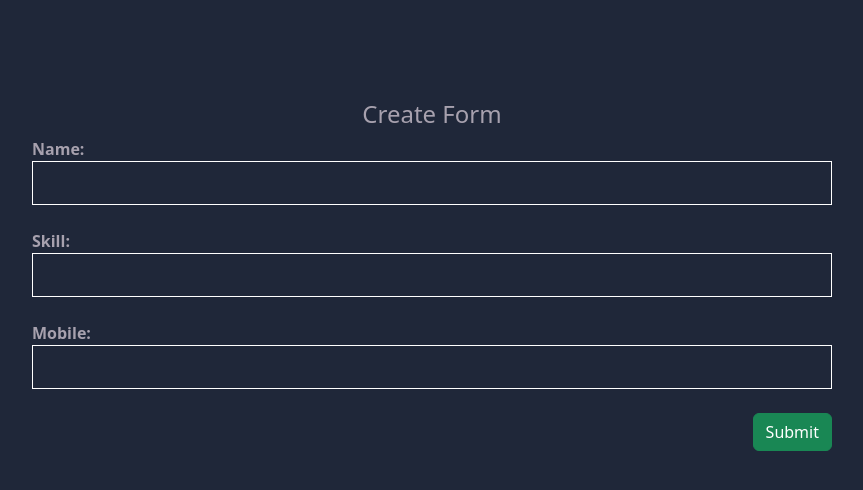
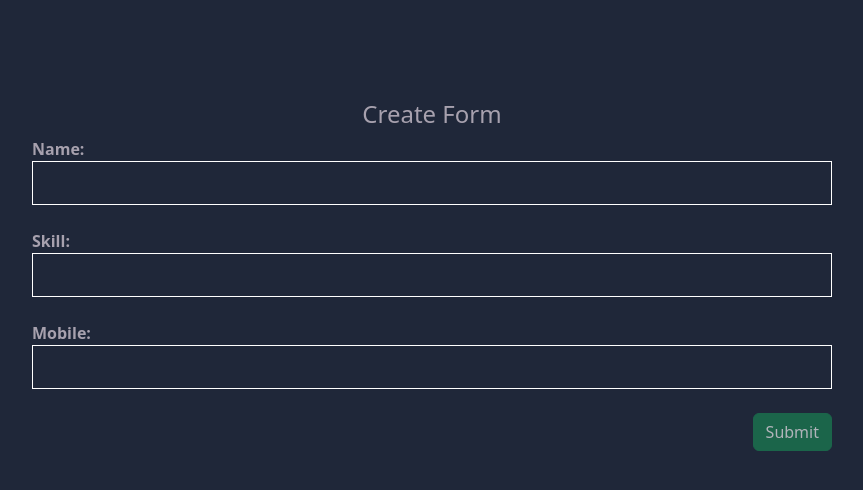
Before and after one commit to 05-ram/redux-crud, a React (Create React App) app: page /create in a window 1280 px wide. Shown: the top 490 px of the page, without its empty margins (208-1071 px from the left). Built offline with nearby package versions, Linux system fonts and the light colour scheme.

Commit message:
submit disable added

```diff
--- a/src/components/Create.js
+++ b/src/components/Create.js
@@ -9,13 +9,16 @@ const Create = () => {
     const [skill, setSkill] = useState('');
     const [mobile, setMobile] = useState('');
 
+    const canSubmit = Boolean(skill) && Boolean(skill) && Boolean(mobile);
+
     const handleSubmit = (e) => {
         e.preventDefault();
-        if (name === '' || skill === '' || mobile === '') {
-            alert('invalid Details')
-            return;
-        }
+        // if (name === '' || skill === '' || mobile === '') {
+        //     alert('invalid Details')
+        //     return;
+        // }
         users.push({
+            id: (users.length + 1).toString(),
             name, skill, mobile
         })
         navigate('/');
@@ -31,7 +34,7 @@ const Create = () => {
                 <label>Mobile:</label><br />
                 <input type="number" onChange={(e) => setMobile(e.target.value)} />
                 <div className='d-flex justify-content-end mt-4'>
-                    <Button type='submit' variant='success'>Submit</Button>
+                    <Button type='submit' variant='success' disabled={!canSubmit}>Submit</Button>
                 </div>
             </form>
         </div>
--- a/src/components/Home.js
+++ b/src/components/Home.js
@@ -28,9 +28,11 @@ const Home = () => {
                         }
                     </tbody>
                 </Table>
-                <Link to={"/create"} className='d-flex justify-content-end'>
-                    <Button variant='success'>Create</Button>
-                </Link>
+                <div className='d-flex justify-content-end'>
+                    <Link to={"/create"} >
+                        <Button variant='success'>Create</Button>
+                    </Link>
+                </div>
             </div>
         </>
     )
```
